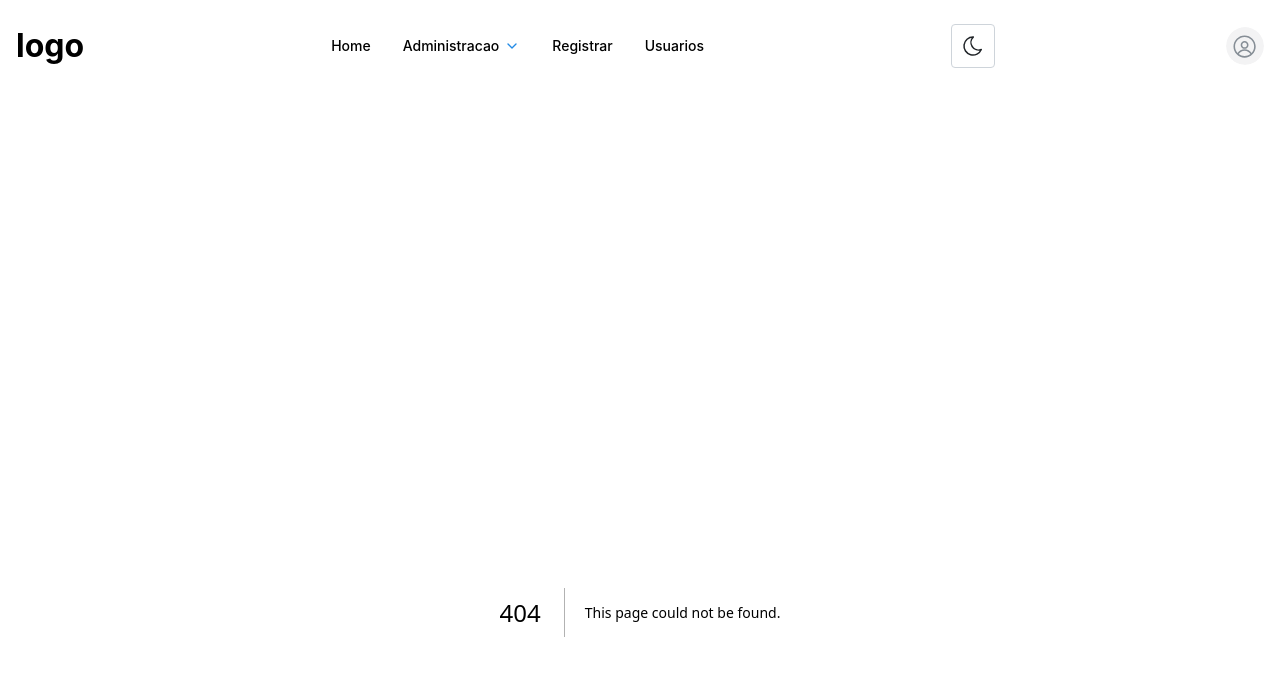
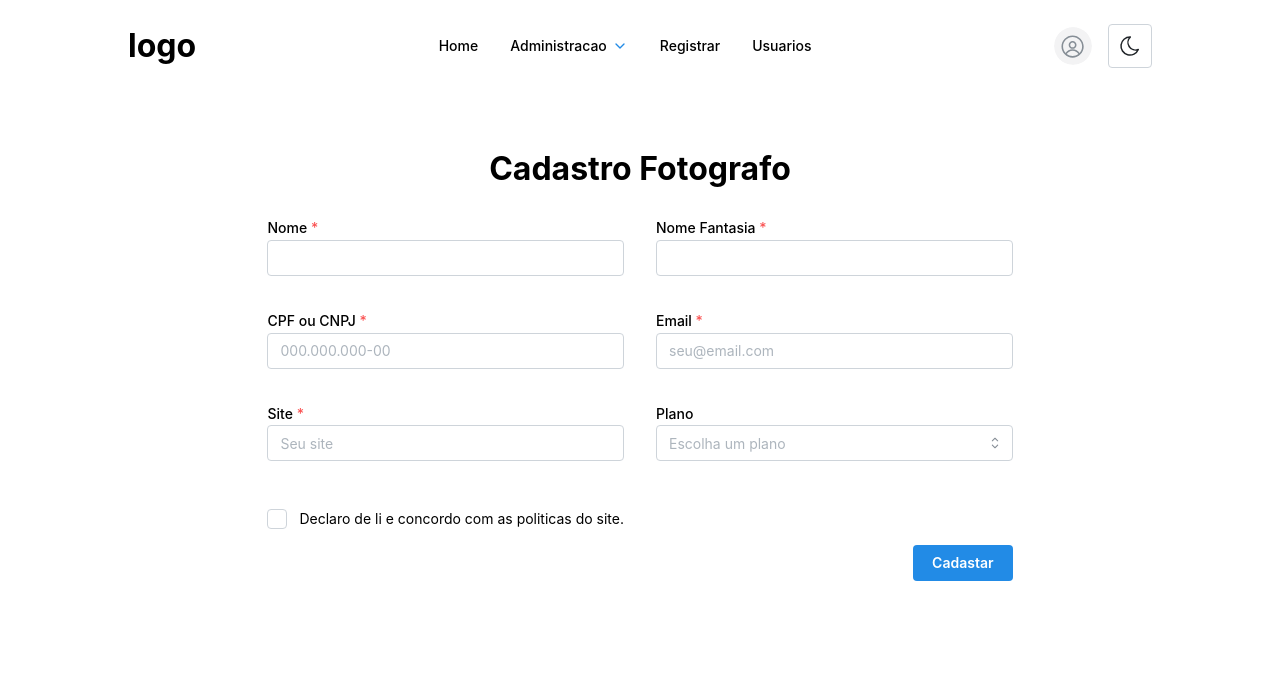
Before and after one commit to LucasAzevedoS/ProjetoGaleria, a Next.js app: page /cadastro_fotografo in a window 1280 px wide. Before the commit this address had no page. Shown: the top 676 px of the page. Built offline with nearby package versions, Linux system fonts and the light colour scheme.

Commit message:
Inicio cadastro do fotografo

```diff
--- /dev/null
+++ b/app/cadastro_fotografo/page.tsx
@@ -0,0 +1,17 @@
+"use client";
+
+import { Center } from "@mantine/core";
+import CadFotografo from "../components/cadastroFotografo";
+
+export default function CadastroFotografo() {
+  return (
+    <>
+      <Center>
+        <h1>Cadastro Fotografo</h1>
+      </Center>
+      <Center>
+        <CadFotografo />
+      </Center>
+    </>
+  );
+}
--- /dev/null
+++ b/app/components/cadastroFotografo.tsx
@@ -0,0 +1,88 @@
+"use client";
+import {
+  Button,
+  Checkbox,
+  Flex,
+  Group,
+  Select,
+  SimpleGrid,
+  TextInput,
+} from "@mantine/core";
+import { useForm } from "@mantine/form";
+
+export default function CadFotografo() {
+  const form = useForm({
+    mode: "uncontrolled",
+    initialValues: {
+      nome: "",
+      email: "",
+      termsOfService: false,
+    },
+
+    validate: {
+      email: (value) => (/^\S+@\S+$/.test(value) ? null : "Invalid email"),
+    },
+  });
+
+  return (
+    <form onSubmit={form.onSubmit((values) => console.log(values))}>
+      <SimpleGrid
+        cols={{ base: 1, sm: 2, lg: 2 }}
+        spacing={{ base: 10, sm: "xl" }}
+        verticalSpacing={{ base: "md", sm: "xl" }}
+      >
+        <TextInput
+          withAsterisk
+          label="Nome"
+          key={form.key("nome")}
+          {...form.getInputProps("nome")}
+        />
+
+        <TextInput
+          withAsterisk
+          label="Nome Fantasia"
+          key={form.key("nome")}
+          {...form.getInputProps("nome")}
+        />
+        <TextInput
+          withAsterisk
+          label="CPF ou CNPJ"
+          placeholder="000.000.000-00"
+          key={form.key("email")}
+          {...form.getInputProps("email")}
+        />
+        <TextInput
+          withAsterisk
+          label="Email"
+          placeholder="seu@email.com"
+          key={form.key("email")}
+          {...form.getInputProps("email")}
+        />
+        <TextInput
+          withAsterisk
+          label="Site"
+          placeholder="Seu site"
+          key={form.key("email")}
+          {...form.getInputProps("email")}
+        />
+
+        <Select
+          label="Plano"
+          placeholder="Escolha um plano"
+          data={["Bronze", "Prata", "Ouro", "Diamante"]}
+        />
+
+        <Checkbox
+          mt="md"
+          label="Declaro de li e concordo com as politicas do site."
+          key={form.key("termsOfService")}
+          {...form.getInputProps("termsOfService", { type: "checkbox" })}
+        />
+      </SimpleGrid>
+
+      <Group justify="flex-end" mt="md">
+        <Button type="submit">Cadastar</Button>
+      </Group>
+    </form>
+  );
+}
--- a/app/components/header/headerprincipal.tsx
+++ b/app/components/header/headerprincipal.tsx
@@ -1,4 +1,4 @@
-'use client'
+"use client";
 import {
   HoverCard,
   Group,
@@ -18,9 +18,10 @@ import {
   rem,
   useMantineTheme,
   Avatar,
-  } from '@mantine/core';
+  Flex,
+} from "@mantine/core";
 
-  import { useDisclosure } from '@mantine/hooks';
+import { useDisclosure } from "@mantine/hooks";
 import {
   IconNotification,
   IconCode,
@@ -29,45 +30,46 @@ import {
   IconFingerprint,
   IconCoin,
   IconChevronDown,
-  } from '@tabler/icons-react';
-  import classes from './header.module.css';
-import ToggleMode from '../toggleMode';
+} from "@tabler/icons-react";
+import classes from "./header.module.css";
+import ToggleMode from "../toggleMode";
 
 const mockdata = [
   {
     icon: IconCode,
-      title: 'Open source',
-      description: 'This Pokémon’s cry is very loud and distracting',
+    title: "Open source",
+    description: "This Pokémon’s cry is very loud and distracting",
   },
   {
     icon: IconCoin,
-      title: 'Free for everyone',
-      description: 'The fluid of Smeargle’s tail secretions changes',
+    title: "Free for everyone",
+    description: "The fluid of Smeargle’s tail secretions changes",
   },
   {
     icon: IconBook,
-      title: 'Documentation',
-      description: 'Yanma is capable of seeing 360 degrees without',
+    title: "Documentation",
+    description: "Yanma is capable of seeing 360 degrees without",
   },
   {
     icon: IconFingerprint,
-      title: 'Security',
-      description: 'The shell’s rounded shape and the grooves on its.',
+    title: "Security",
+    description: "The shell’s rounded shape and the grooves on its.",
   },
   {
     icon: IconChartPie3,
-      title: 'Analytics',
-      description: 'This Pokémon uses its flying ability to quickly chase',
+    title: "Analytics",
+    description: "This Pokémon uses its flying ability to quickly chase",
   },
   {
     icon: IconNotification,
-      title: 'Notifications',
-      description: 'Combusken battles with the intensely hot flames it spews',
+    title: "Notifications",
+    description: "Combusken battles with the intensely hot flames it spews",
   },
 ];
 
 export default function HeaderPrin() {
-    const [drawerOpened, { toggle: toggleDrawer, close: closeDrawer }] = useDisclosure(false);
+  const [drawerOpened, { toggle: toggleDrawer, close: closeDrawer }] =
+    useDisclosure(false);
   const [linksOpened, { toggle: toggleLinks }] = useDisclosure(false);
   const theme = useMantineTheme();
 
@@ -75,7 +77,10 @@ import ToggleMode from '../toggleMode';
     <UnstyledButton className={classes.subLink} key={item.title}>
       <Group wrap="nowrap" align="flex-start">
         <ThemeIcon size={34} variant="default" radius="md">
-            <item.icon style={{ width: rem(22), height: rem(22) }} color={theme.colors.blue[6]} />
+          <item.icon
+            style={{ width: rem(22), height: rem(22) }}
+            color={theme.colors.blue[6]}
+          />
         </ThemeIcon>
         <div>
           <Text size="sm" fw={500}>
@@ -90,16 +95,28 @@ import ToggleMode from '../toggleMode';
   ));
 
   return (
-      <Box pb={120}>
+    <Box pb={30}>
       <header className={classes.header}>
-          <Group justify="space-between" h="100%">
+        <Group
+          display="flex"
+          justify="space-between"
+          m="auto"
+          h="100%"
+          maw="1024"
+        >
           <h1>logo</h1>
 
           <Group h="100%" gap={0} visibleFrom="sm">
             <a href="#" className={classes.link}>
               Home
             </a>
-              <HoverCard width={600} position="bottom" radius="md" shadow="md" withinPortal>
+            <HoverCard
+              width={600}
+              position="bottom"
+              radius="md"
+              shadow="md"
+              withinPortal
+            >
               <HoverCard.Target>
                 <a href="#" className={classes.link}>
                   <Center inline>
@@ -114,7 +131,7 @@ import ToggleMode from '../toggleMode';
                 </a>
               </HoverCard.Target>
 
-                <HoverCard.Dropdown style={{ overflow: 'hidden' }}>
+              <HoverCard.Dropdown style={{ overflow: "hidden" }}>
                 <Group justify="space-between" px="md">
                   <Text fw={500}>Features</Text>
                   <Anchor href="#" fz="xs">
@@ -149,17 +166,20 @@ import ToggleMode from '../toggleMode';
             <a href="#" className={classes.link}>
               Usuarios
             </a>
-
           </Group>
           <Group>
-            <ToggleMode/>
+            <Burger
+              opened={drawerOpened}
+              onClick={toggleDrawer}
+              hiddenFrom="sm"
+            />
+            <Group visibleFrom="sm">
+              <Avatar />
             </Group>
-            <Group visibleFrom="sm">
-              <Avatar/>
+            <Group>
+              <ToggleMode />
             </Group>
-
-            <Burger opened={drawerOpened} onClick={toggleDrawer} hiddenFrom="sm" />
-
+          </Group>
         </Group>
       </header>
 
@@ -205,7 +225,6 @@ import ToggleMode from '../toggleMode';
           </Group>
         </ScrollArea>
       </Drawer>
-
     </Box>
   );
 }
--- a/app/page.tsx
+++ b/app/page.tsx
@@ -1,12 +1,10 @@
-'use client'
+"use client";
 import HeaderPrin from "./components/header/headerprincipal";
-import Demo from "./components/input";
 
 export default function Home() {
   return (
     <div>
-
-      <Demo/>
+      <h1>Pagina Inicial</h1>
     </div>
   );
 }
```
Also changed, not shown: 1 other file (tests, documents, lock files or other folders). Lines whose indentation alone changed are shown as unchanged.
